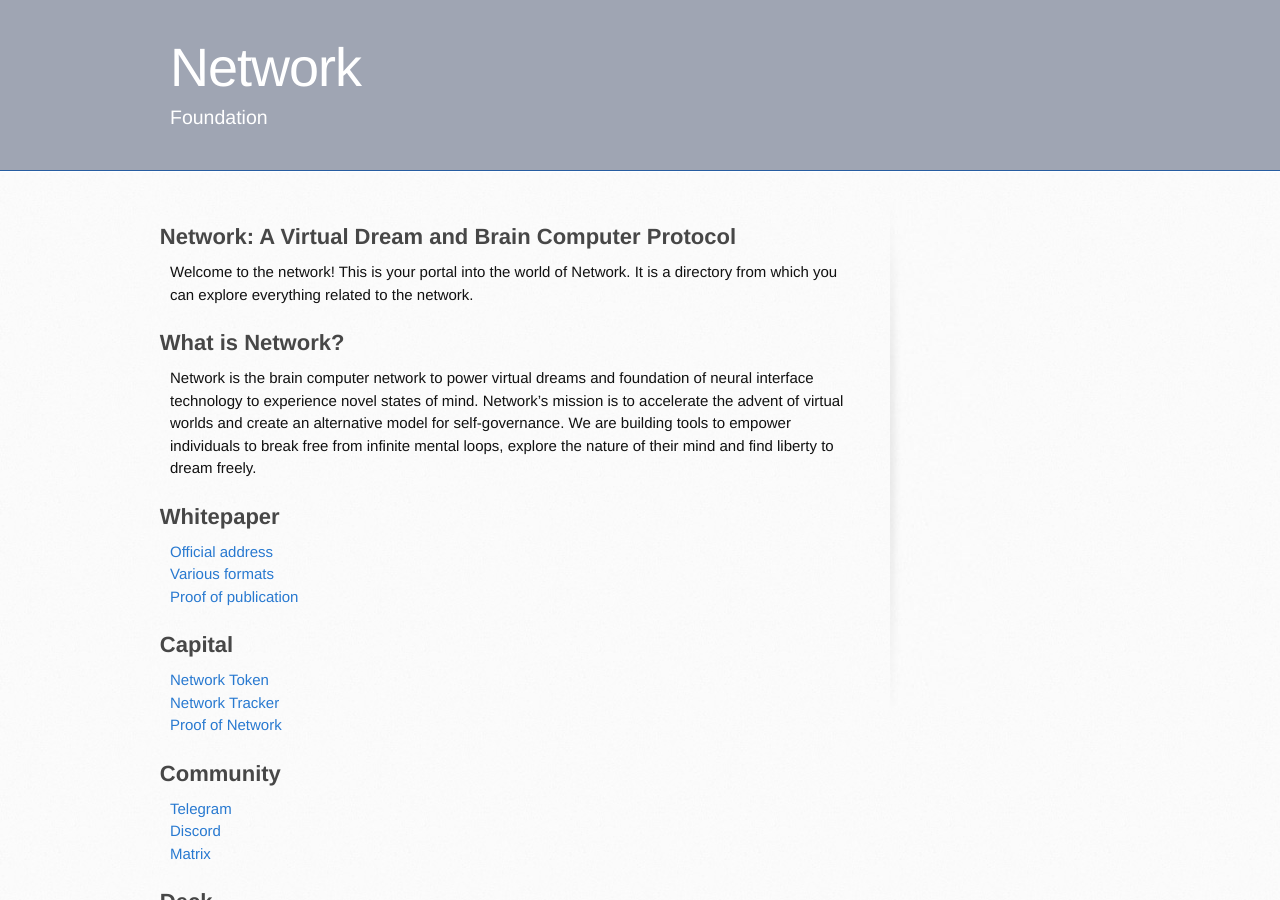
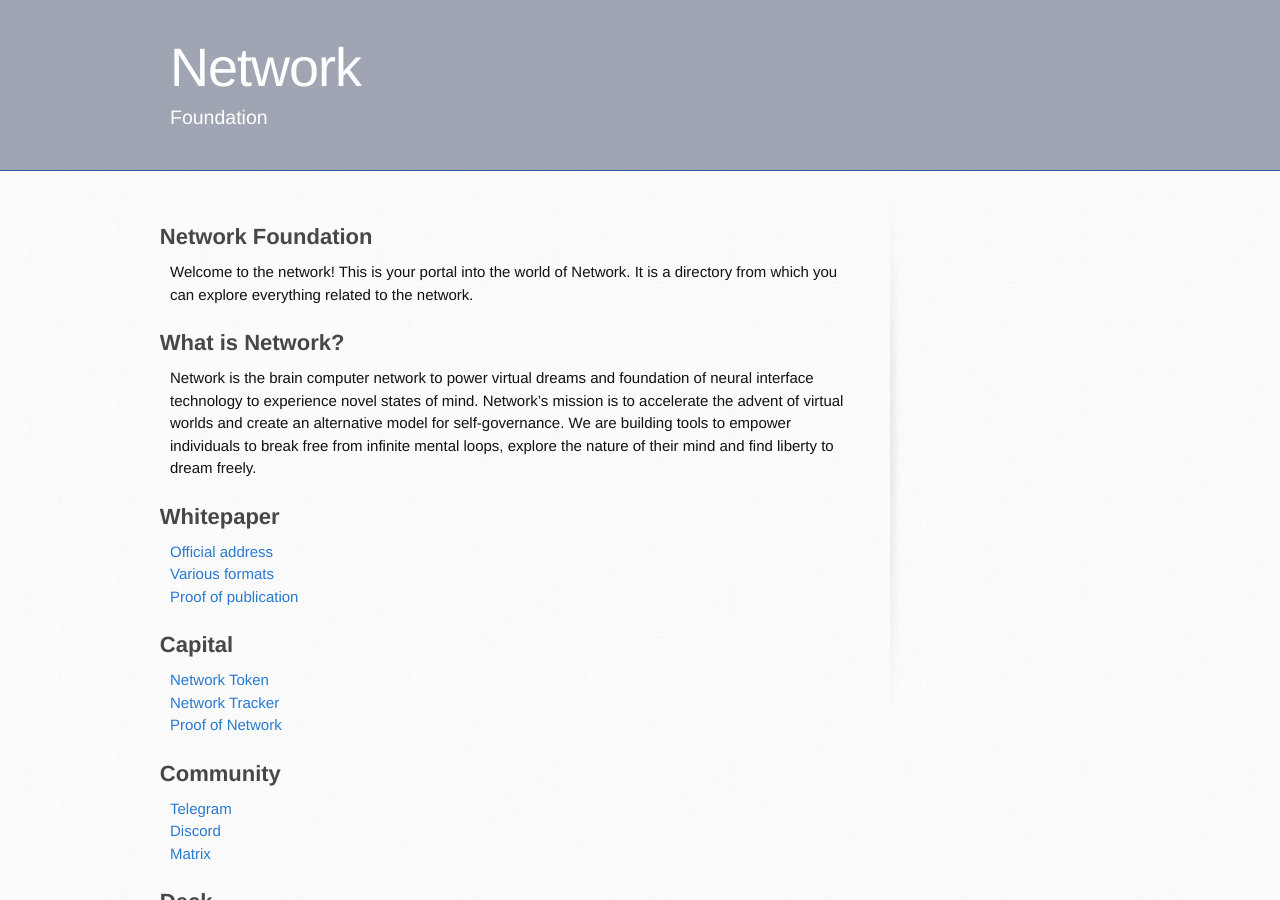
Before and after one commit to networkf/network.github.io, a Jekyll site: the page built from index.md, in a window 1280 px wide and 900 px high. Built offline with Jekyll 4.4.1, drawn with Linux system fonts in a browser that asks for light colours; some web fonts are replaced; our own code applies the rules of GitHub Pages for plain Markdown files.

Commit message:
Update index.md

```diff
--- a/index.md
+++ b/index.md
@@ -5,7 +5,7 @@ layout: default
 <link rel="shortcut icon" type="image/png" href="/favicon.png">
 </head>
 ---
-## Network: A Virtual Dream and Brain Computer Protocol
+## Network Foundation
 
 Welcome to the network! This is your portal into the world of Network. It is a directory from which you can explore everything related to the network.
 
```
